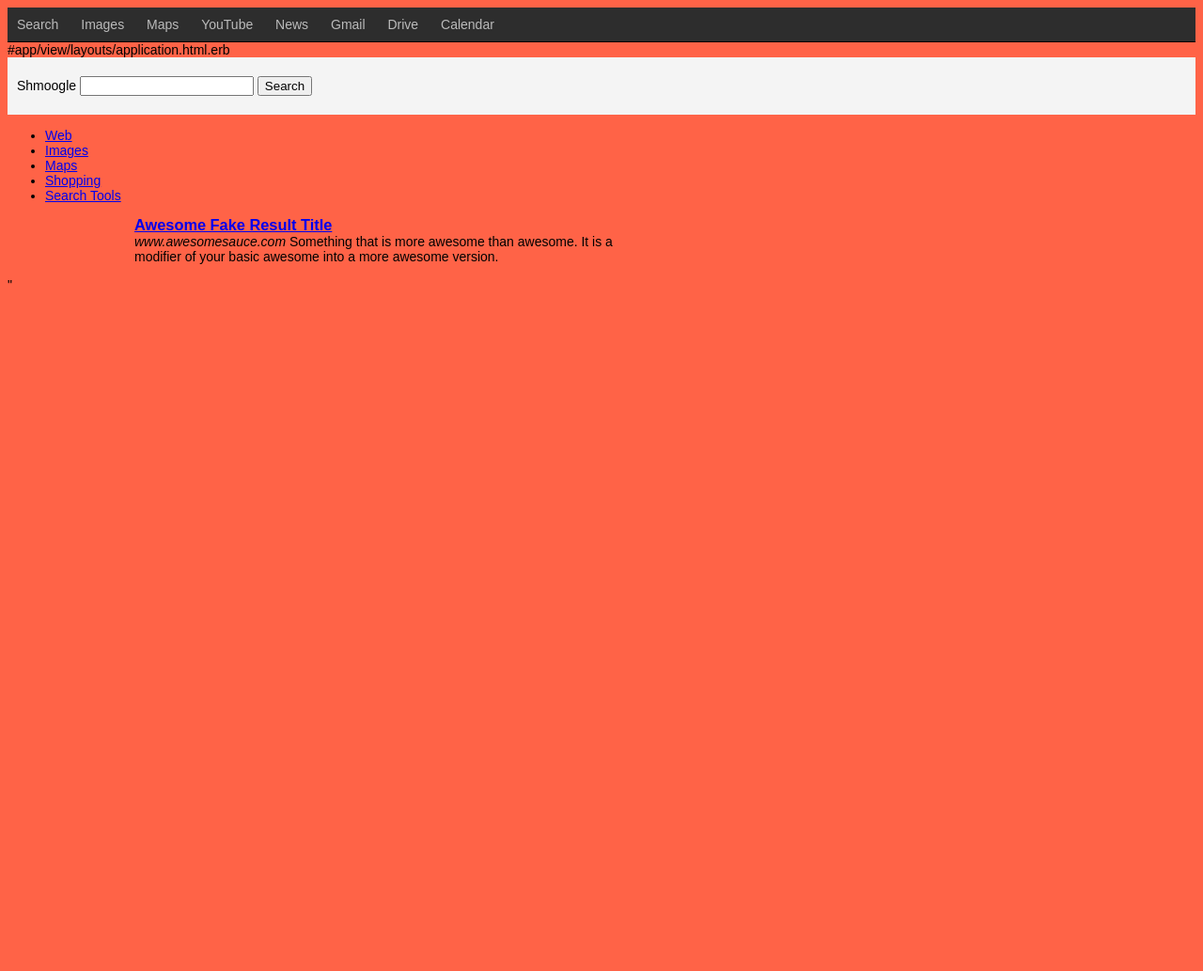
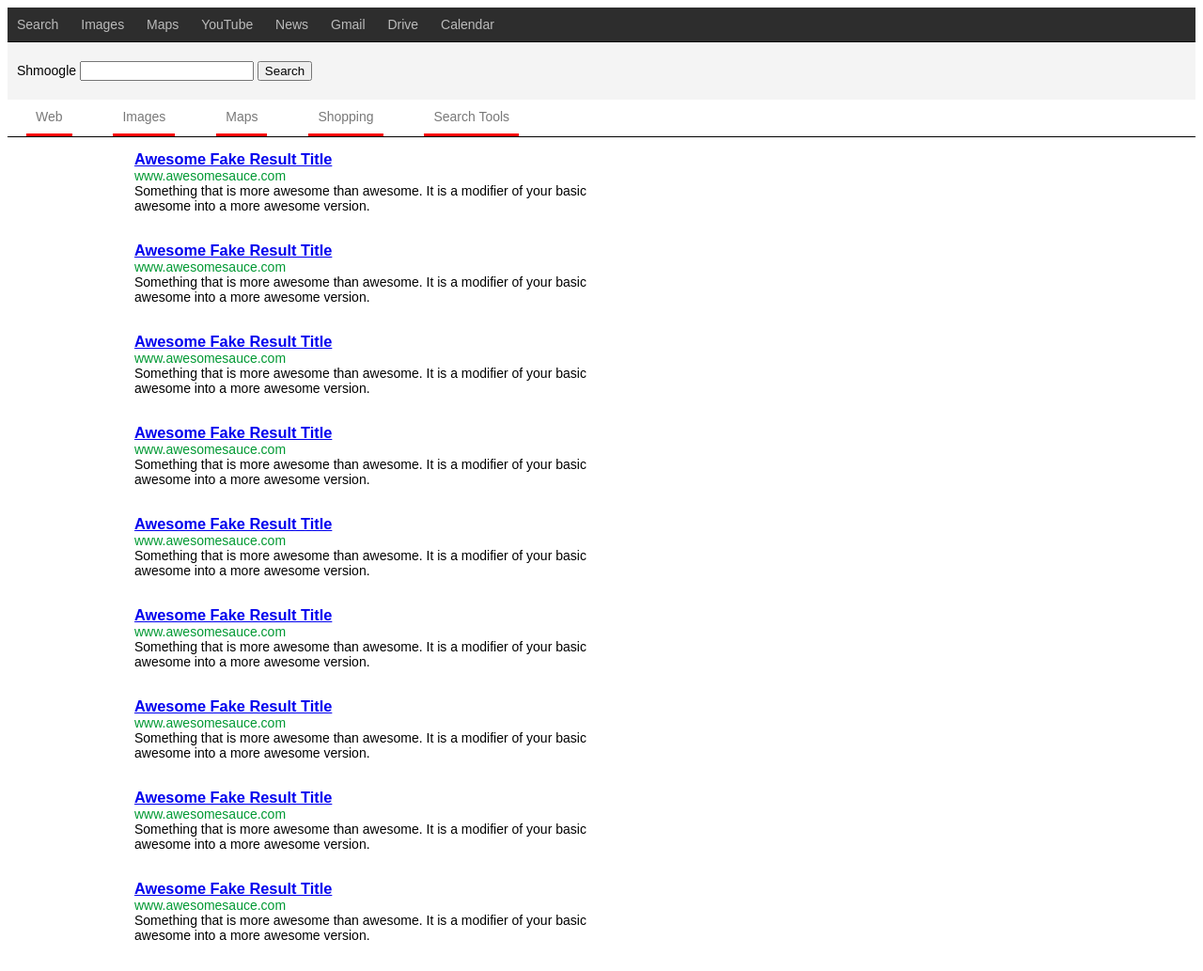
Before and after one commit to NB28VT/Shmoogle, a plain HTML site: page index.html in a window 1280 px wide. Shown: the whole page at 94% size. Before the commit the page ends 800 px from the top, so only its background shows below. Drawn offline with Linux system fonts and the light colour scheme.

Commit message:
Improved filters section

```diff
--- a/app.css
+++ b/app.css
@@ -1,5 +1,4 @@
 body {
-  background-color: Tomato;
   margin = 0;
   font-family: 'arial', 'san-serif';
   font-size: 14px;
@@ -29,15 +28,56 @@ body {
 
 }
 
-.nav > li > a:hover {
-  color: #ffffff;
-}
 
 .nav > li > active,
 .nav > li > a:hover {
   color: #ffffff;
   text-decoration: none;
 }
+
+
+.filters {
+  padding: 0;
+  margin: 0;
+}
+
+.filters li {
+  display: inline-block;
+  list-style: none;
+
+}
+
+.filters > li > a {
+  display: block;
+  margin: 0px 20px;
+  padding: 10px;
+  color: #787878;
+
+  border-bottom: 3px solid red;
+  text-decoration: none;
+}
+
+
+
+
+
+.filters-container {
+  margin: 0;
+  border-bottom: 1px solid black;
+}
+
+
+
+
+
+
+
+
+
+
+
+
+
 
 .search-container {
   padding: 20px 10px;
@@ -55,12 +95,17 @@ body {
   list-style: none;
 }
 
+.search-result-list li {
+  margin-bottom: 30px;
+}
+
+
 .search-result-title {
   margin: 0;
 }
 
 .search-result-source {
   display: block;
-  font-style:normal;
+  font-style: normal;
   color: #009933;
 }
--- a/index.html
+++ b/index.html
@@ -39,8 +39,6 @@
 
 </div>
 
-#app/view/layouts/application.html.erb
-
 <div class= "search-container">
   <form>
     <label>Shmoogle</label>
@@ -50,7 +48,7 @@
 </div>
 
 <div class = "filters-container">
-  <ul>
+  <ul class = "filters">
     <li>
       <a href= "#">Web</a>
     </li>
@@ -75,16 +73,152 @@
       <div class = "search-result">
         <h3 class = "search-result-title">
           <a href = #>Awesome Fake Result Title</a>
-
         </h3>
 
         <!--  Problem. This is not on own line-->
-        <cite>www.awesomesauce.com</cite>
+        <cite class = "search-result-source">www.awesomesauce.com</cite>
 
         <span>Something that is more awesome than awesome. It is a modifier of your basic awesome into a more awesome version.</span>
       </div>
-      </div>"
-    </li>
+      </li>
+
+      <li>
+        <div class = "search-result">
+          <h3 class = "search-result-title">
+            <a href = #>Awesome Fake Result Title</a>
+          </h3>
+
+          <!--  Problem. This is not on own line-->
+          <cite class = "search-result-source">www.awesomesauce.com</cite>
+
+          <span>Something that is more awesome than awesome. It is a modifier of your basic awesome into a more awesome version.</span>
+        </div>
+        </li>
+        <li>
+          <div class = "search-result">
+            <h3 class = "search-result-title">
+              <a href = #>Awesome Fake Result Title</a>
+            </h3>
+
+            <!--  Problem. This is not on own line-->
+            <cite class = "search-result-source">www.awesomesauce.com</cite>
+
+            <span>Something that is more awesome than awesome. It is a modifier of your basic awesome into a more awesome version.</span>
+          </div>
+          </li>
+          <li>
+            <div class = "search-result">
+              <h3 class = "search-result-title">
+                <a href = #>Awesome Fake Result Title</a>
+              </h3>
+
+              <!--  Problem. This is not on own line-->
+              <cite class = "search-result-source">www.awesomesauce.com</cite>
+
+              <span>Something that is more awesome than awesome. It is a modifier of your basic awesome into a more awesome version.</span>
+            </div>
+            </li>
+            <li>
+              <div class = "search-result">
+                <h3 class = "search-result-title">
+                  <a href = #>Awesome Fake Result Title</a>
+                </h3>
+
+                <!--  Problem. This is not on own line-->
+                <cite class = "search-result-source">www.awesomesauce.com</cite>
+
+                <span>Something that is more awesome than awesome. It is a modifier of your basic awesome into a more awesome version.</span>
+              </div>
+              </li>
+              <li>
+                <div class = "search-result">
+                  <h3 class = "search-result-title">
+                    <a href = #>Awesome Fake Result Title</a>
+                  </h3>
+
+                  <!--  Problem. This is not on own line-->
+                  <cite class = "search-result-source">www.awesomesauce.com</cite>
+
+                  <span>Something that is more awesome than awesome. It is a modifier of your basic awesome into a more awesome version.</span>
+                </div>
+                </li>
+                <li>
+                  <div class = "search-result">
+                    <h3 class = "search-result-title">
+                      <a href = #>Awesome Fake Result Title</a>
+                    </h3>
+
+                    <!--  Problem. This is not on own line-->
+                    <cite class = "search-result-source">www.awesomesauce.com</cite>
+
+                    <span>Something that is more awesome than awesome. It is a modifier of your basic awesome into a more awesome version.</span>
+                  </div>
+                  </li>
+                  <li>
+                    <div class = "search-result">
+                      <h3 class = "search-result-title">
+                        <a href = #>Awesome Fake Result Title</a>
+                      </h3>
+
+                      <!--  Problem. This is not on own line-->
+                      <cite class = "search-result-source">www.awesomesauce.com</cite>
+
+                      <span>Something that is more awesome than awesome. It is a modifier of your basic awesome into a more awesome version.</span>
+                    </div>
+                    </li>
+                    <li>
+                      <div class = "search-result">
+                        <h3 class = "search-result-title">
+                          <a href = #>Awesome Fake Result Title</a>
+                        </h3>
+
+                        <!--  Problem. This is not on own line-->
+                        <cite class = "search-result-source">www.awesomesauce.com</cite>
+
+                        <span>Something that is more awesome than awesome. It is a modifier of your basic awesome into a more awesome version.</span>
+                      </div>
+                      </li>
+
+
+
+
+
+
+
+
+
+
+
+
+
+
+
+  </div>
+
+
+
+
+
+
+
+
+
+
+
+
+
+
+
+
+
+
+
+
+
+
+
+
+
 
 
 
```
